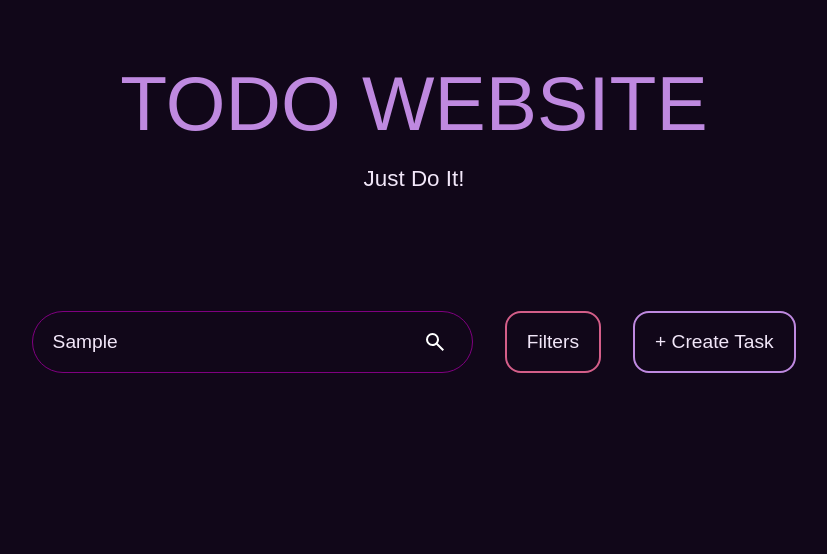
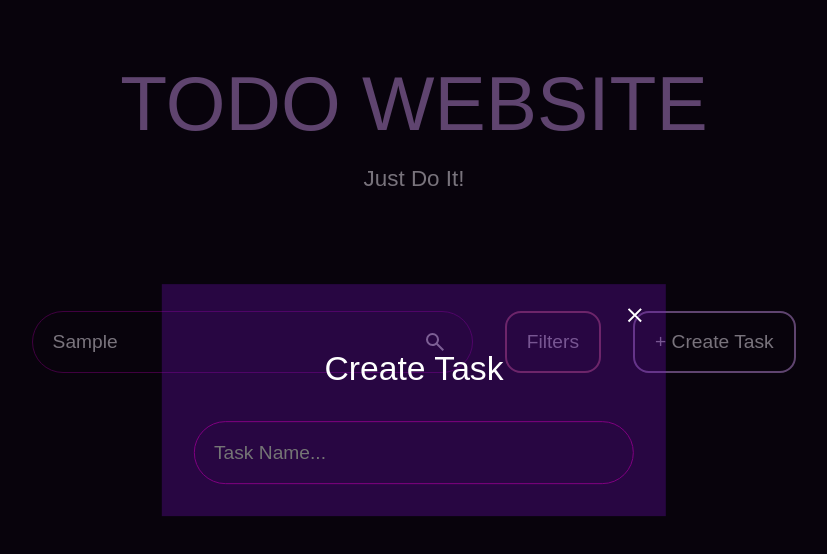
Before and after one commit to Ali200674/Todo-Website, a React (Vite) app in the folder todo-website/: page / in a window 1280 px wide. Both pictures are taken after typing "Sample" into the empty fields and a click on the button "+ Create Task". Shown: the top 554 px of the page, without its empty margins (226-1053 px from the left). Built offline with nearby package versions, Linux system fonts and the light colour scheme; a web font is replaced by a local one.

Commit message:
Added new file called ButtonModal.jsx. Change the name of Filters.jsx to FiltersModa.jsx. Added more code to SearchBar.jsx and added some to the ButtonModal.jsx. Added new file called buttonmodal.css.  Copied code from the searchbar.css to the buttonmodal.css

```diff
--- /dev/null
+++ b/todo-website/src/components/ButtonModal.jsx
@@ -0,0 +1,28 @@
+import { createPortal } from "react-dom";
+import "../styles/buttonmodal.css";
+import close from "../assets/close.svg";
+
+function ButtonModal({ modalVar, setModal }) {
+  if (!modalVar) {
+    return null;
+  }
+
+  return createPortal(
+    <div className="modal-background">
+      <div className="create-task-div">
+        <div className="title">
+          <h3>Create Task</h3>
+        </div>
+        <div className="exit-model-button">
+          <img src={close} onClick={() => setModal((p) => !p)} />
+        </div>
+        <div className="input-field">
+          <input type="text" placeholder="Task Name..." />
+        </div>
+      </div>
+    </div>,
+    document.body,
+  );
+}
+
+export default ButtonModal;
--- a/todo-website/src/components/Filters.jsx
+++ /dev/null
@@ -1,40 +0,0 @@
-import { createPortal } from "react-dom";
-import { useState } from "react";
-import "../styles/filters.css";
-import close from "../assets/close.svg";
-
-function Filters({ modalVar, setModal }) {
-  if (!modalVar) {
-    return null;
-  }
-
-  return createPortal(
-    <div className="model-background">
-      <div className="filter-options-div">
-        <div className="title">
-          <h3>Filter Options</h3>
-        </div>
-        <div className="exit-model-button">
-          <img src={close} onClick={() => setModal((p) => !p)} />
-        </div>
-        <div className="priority-div">
-          <div className="low-priority checkbox-div">
-            <input type="checkbox" name="priority" value="low" />
-            <span>Low Priotity</span>
-          </div>
-          <div className="middle-priority checkbox-div">
-            <input type="checkbox" name="priority" value="medium" />
-            <span>Medium Priority</span>
-          </div>
-          <div className="high-priority checkbox-div">
-            <input type="checkbox" name="priority" value="high" />
-            <span>High Priority</span>
-          </div>
-        </div>
-      </div>
-    </div>,
-    document.body,
-  );
-}
-
-export default Filters;
--- /dev/null
+++ b/todo-website/src/components/FiltersModal.jsx
@@ -0,0 +1,57 @@
+import { createPortal } from "react-dom";
+import "../styles/filters.css";
+import close from "../assets/close.svg";
+
+function FilterModal({ modalVar, setModal }) {
+  if (!modalVar) {
+    return null;
+  }
+
+  return createPortal(
+    <div className="model-background">
+      <div className="filter-options-div">
+        <div className="title">
+          <h3>Filter Options</h3>
+        </div>
+        <div className="exit-model-button">
+          <img src={close} onClick={() => setModal((p) => !p)} />
+        </div>
+        <div className="modal-options">
+          <div className="priority-div">
+            <div className="priority-heading">
+              <h3>Prioritys</h3>
+            </div>
+            <div className="low-priority checkbox-div">
+              <input type="checkbox" name="priority" value="low" />
+              <span>Low Priotity</span>
+            </div>
+            <div className="middle-priority checkbox-div">
+              <input type="checkbox" name="priority" value="medium" />
+              <span>Medium Priority</span>
+            </div>
+            <div className="high-priority checkbox-div">
+              <input type="checkbox" name="priority" value="high" />
+              <span>High Priority</span>
+            </div>
+          </div>
+          <div className="status-div">
+            <div className="status-heading">
+              <h3>Status</h3>
+            </div>
+            <div className="active-status checkbox-div">
+              <input type="checkbox" name="status" value="active" />
+              <span>Active</span>
+            </div>
+            <div className="completed-status checkbox-div">
+              <input type="checkbox" name="status" value="completed" />
+              <span>Completed</span>
+            </div>
+          </div>
+        </div>
+      </div>
+    </div>,
+    document.body,
+  );
+}
+
+export default FilterModal;
--- a/todo-website/src/components/SearchBar.jsx
+++ b/todo-website/src/components/SearchBar.jsx
@@ -1,10 +1,12 @@
 import "../styles/searchbar.css";
 import searchbar from "../assets/search-bar-logo.svg";
-import Filters from "./Filters";
+import FilterModal from "./FiltersModal.jsx";
 import { useState } from "react";
+import ButtonModal from "./ButtonModal.jsx";
 
 function SearchBar() {
-  const [showModal, setShowModal] = useState(false);
+  const [showFilterModal, setShowFilterModal] = useState(false);
+  const [showButtonModal, setShowButtonModal] = useState(false);
 
   return (
     <>
@@ -16,13 +18,19 @@ function SearchBar() {
         {/* Buttons near the input field */}
         <button
           className="filters-task"
-          onClick={() => setShowModal((p) => !p)}
+          onClick={() => setShowFilterModal((p) => !p)}
         >
           Filters
         </button>
 
-        <Filters setModal={setShowModal} modalVar={showModal} />
-        <button className="create-task">+ Create Task</button>
+        <FilterModal setModal={setShowFilterModal} modalVar={showFilterModal} />
+        <button
+          className="create-task"
+          onClick={() => setShowButtonModal((p) => !p)}
+        >
+          + Create Task
+        </button>
+        <ButtonModal setModal={setShowButtonModal} modalVar={showButtonModal} />
       </div>
     </>
   );
--- /dev/null
+++ b/todo-website/src/styles/buttonmodal.css
@@ -0,0 +1,68 @@
+.modal-background {
+  position: fixed;
+
+  top: 50%;
+  left: 50%;
+
+  transform: translate(-50%, -50%);
+
+  width: 100%;
+  height: 100%;
+
+  background-color: rgba(0, 0, 0, 0.5);
+
+  z-index: 1;
+}
+
+.create-task-div {
+  display: flex;
+  flex-direction: column;
+
+  align-items: center;
+  justify-content: center;
+
+  position: fixed;
+  top: 50%;
+  left: 50%;
+
+  transform: translate(-50%, -50%);
+
+  padding: 2rem;
+
+  background-color: rgba(119, 17, 202, 0.287);
+
+  color: white;
+
+  z-index: 2;
+}
+
+.exit-model-button {
+  position: absolute;
+
+  top: 0;
+  right: 0;
+
+  padding: 1.2rem;
+}
+
+input {
+  padding: 1.2rem;
+
+  outline: none;
+
+  background-color: transparent;
+
+  border: 1px solid purple;
+
+  border-radius: 2rem;
+
+  width: 25rem;
+
+  color: var(--text-color);
+
+  font-size: 1.2rem;
+}
+
+input:hover {
+  border: 1px solid rgba(128, 0, 128, 0.569);
+}
--- a/todo-website/src/styles/filters.css
+++ b/todo-website/src/styles/filters.css
@@ -35,6 +35,23 @@
   color: white;
 
   z-index: 2;
+}
+
+.modal-options {
+  display: flex;
+
+  justify-content: center;
+  align-items: flex-start;
+
+  gap: 50px;
+}
+
+.status-div {
+  display: flex;
+  flex-direction: column;
+
+  justify-content: center;
+  align-items: flex-start;
 }
 
 .title {
@@ -85,3 +102,15 @@ input[type="checkbox"]:checked::before {
 .exit-model-button {
   cursor: pointer;
 }
+
+.priority-div {
+  display: flex;
+  flex-direction: column;
+}
+
+.priority-heading,
+.status-heading {
+  align-self: center;
+
+  font-size: 1.2rem;
+}
```
